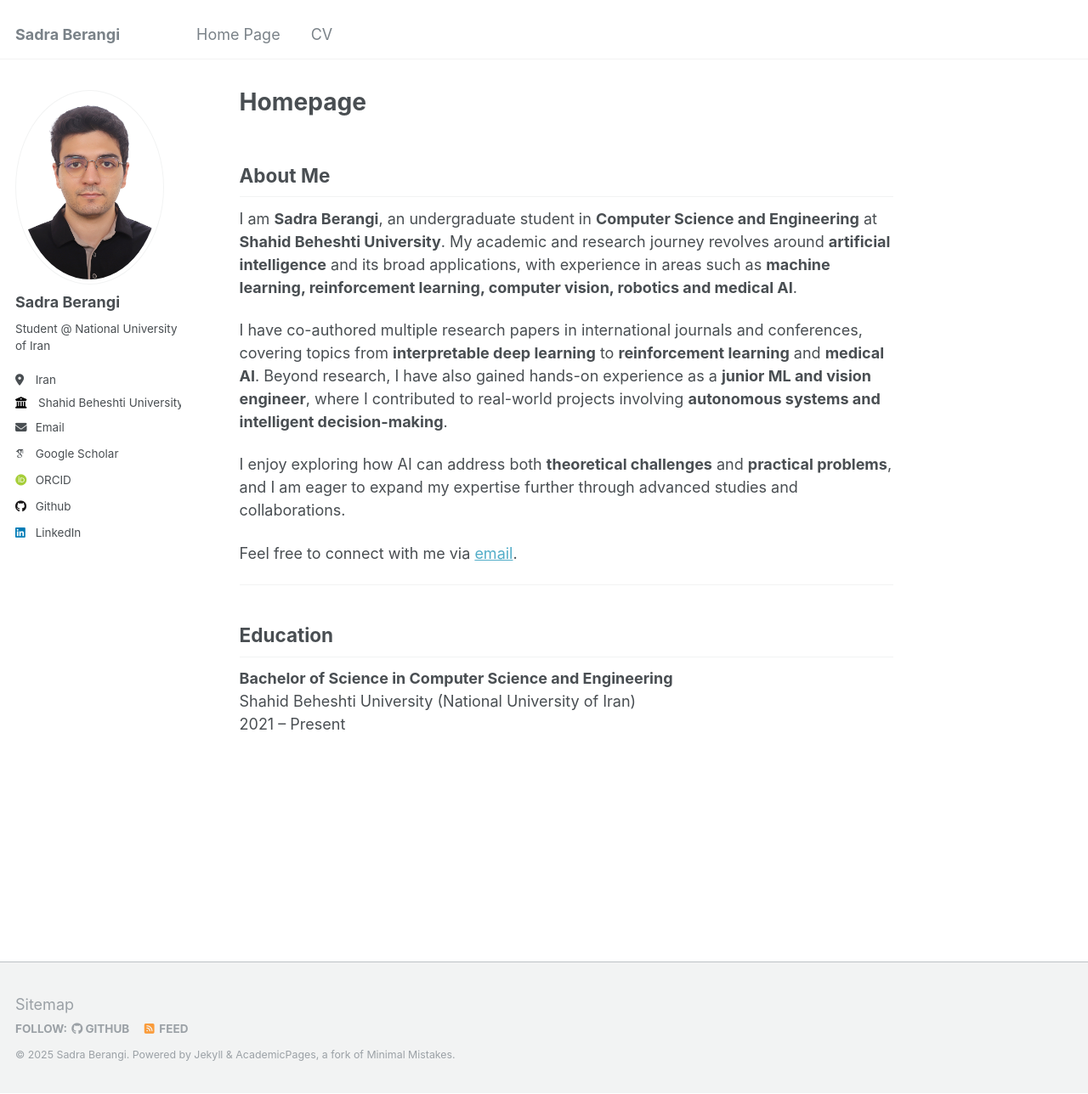
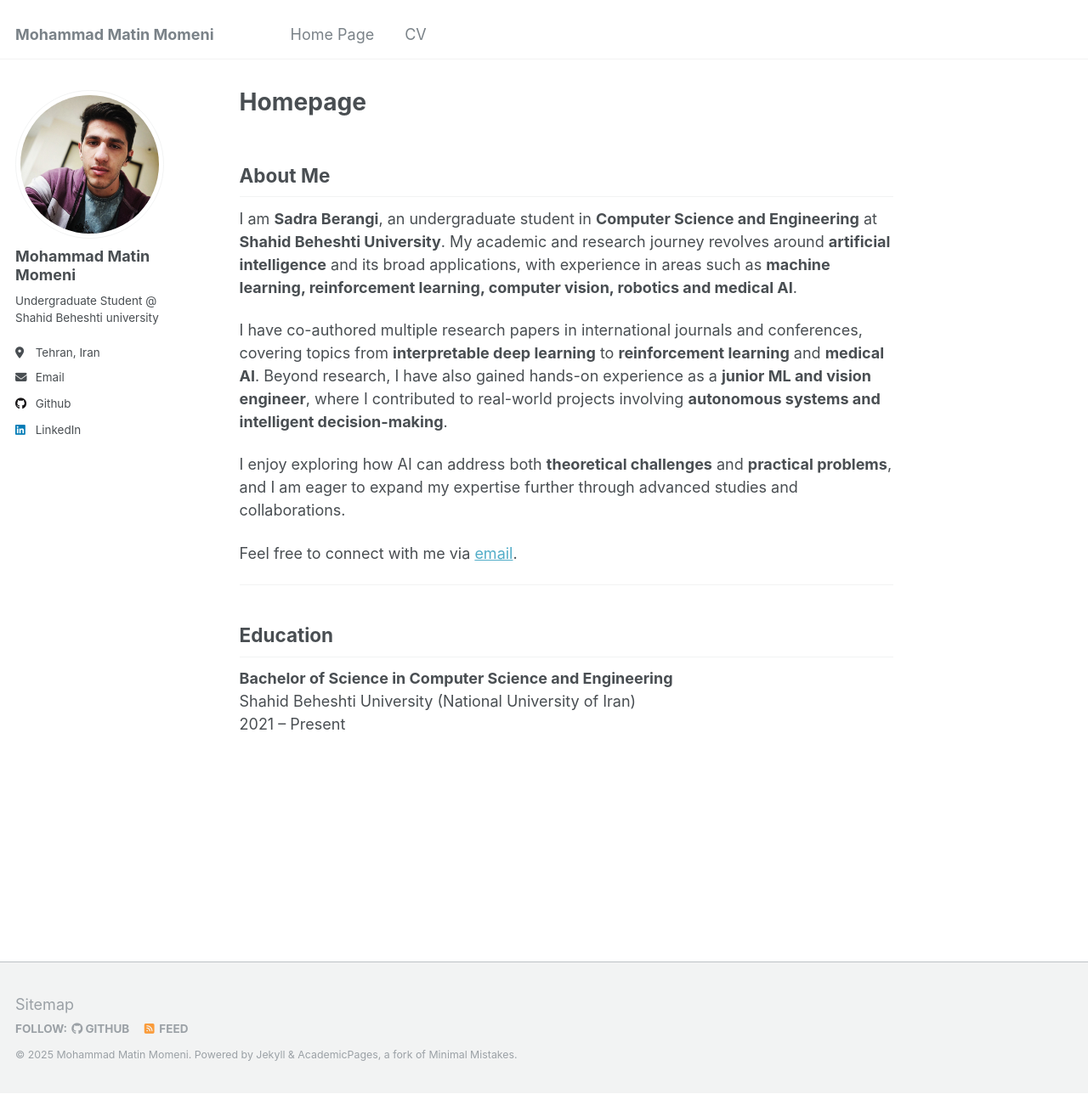
Before and after one commit to Mohammad-Momeni/Mohammad-Momeni.github.io, a Jekyll site: the page built from _pages/about.md, in a window 1280 px wide and 1288 px high. Shown: the whole window at 85% size. Built offline with Jekyll 4.4.1, drawn with Linux system fonts in a browser that asks for light colours; some web fonts are replaced.

Commit message:
Change the frontpage

```diff
--- a/_config.yml
+++ b/_config.yml
@@ -8,33 +8,33 @@
 
 # Basic Site Settings
 locale                   : "en-US"
-title                    : "Sadra Berangi"
+title                    : "Mohammad Matin Momeni"
 title_separator          : "-"
-name                     : &name "Sadra Berangi"
+name                     : &name "Mohammad Matin Momeni"
 description              : &description "personal description"
-url                      : https://sadraberangi.github.io # the base hostname & protocol for your site e.g. "https://mmistakes.github.io"
+url                      : https://Mohammad-Momeni.github.io # the base hostname & protocol for your site e.g. "https://mmistakes.github.io"
 baseurl                  : "" # the subpath of your site, e.g. "/blog"
-repository               : "sadraberangi/sadraberangi.github.io"
+repository               : "Mohammad-Momeni/Mohammad-Momeni.github.io"
 
 # Site Author - The following control what appear as part of the author content on the side bar.
 #               If a field is blank the icon and link will not appear, otherwise it will be shown.
 #               Additional customization can be done by editing /_includes/author-profile.html
 author:
   # Biographic information
-  avatar           : "profile.png"
-  name             : "Sadra Berangi"
+  avatar           : "profile.jpg"
+  name             : "Mohammad Matin Momeni"
   pronouns         : # example: "she/her"
-  bio              : "Student @ National University of Iran"
-  location         : "Iran"
-  employer         : "Shahid Beheshti University"
+  bio              : "Undergraduate Student @ Shahid Beheshti university"
+  location         : "Tehran, Iran"
+  # employer         : "Shahid Beheshti University"
   uri              : # URL
-  email            : "sadraberangi@gmail.com"
+  email            : "mohammad.matin.momenir@gmail.com"
 
   # Academic websites
   arxiv            : # URL - Update with the correct link to your profile
-  googlescholar    : "https://scholar.google.com/citations?user=P3slw18AAAAJ"
+  # googlescholar    : ""
   impactstory      : # URL
-  orcid            : "http://orcid.org/0009-0000-1461-3770"
+  # orcid            : ""
   semantic         : # URL
   pubmed           : #"https://www.ncbi.nlm.nih.gov/pubmed/?term=john+snow"
   researchgate     : # URL
@@ -43,7 +43,7 @@ author:
   bitbucket        : # Username - Update with your username on the site
   codepen          : # Username
   dribbble         : # Username
-  github           : "sadraberangi"
+  github           : "Mohammad-Momeni"
   kaggle           : # Username
   stackoverflow    : # User number or user number and name (i.e., use "1" or "1/jeff-atwood")
 
@@ -57,7 +57,7 @@ author:
   keybase          : # Username
   instagram        : # Username
   lastfm           : # Username
-  linkedin         : sadra-berangi
+  linkedin         : mohammad-matin-momeni-990681253
   mastodon         : # URL
   medium           : # URL
   pinterest        : # Username
```
Also changed, not shown: README.md (deleted, +0 -51 lines), images/profile.jpg (added), images/profile.png (deleted).
